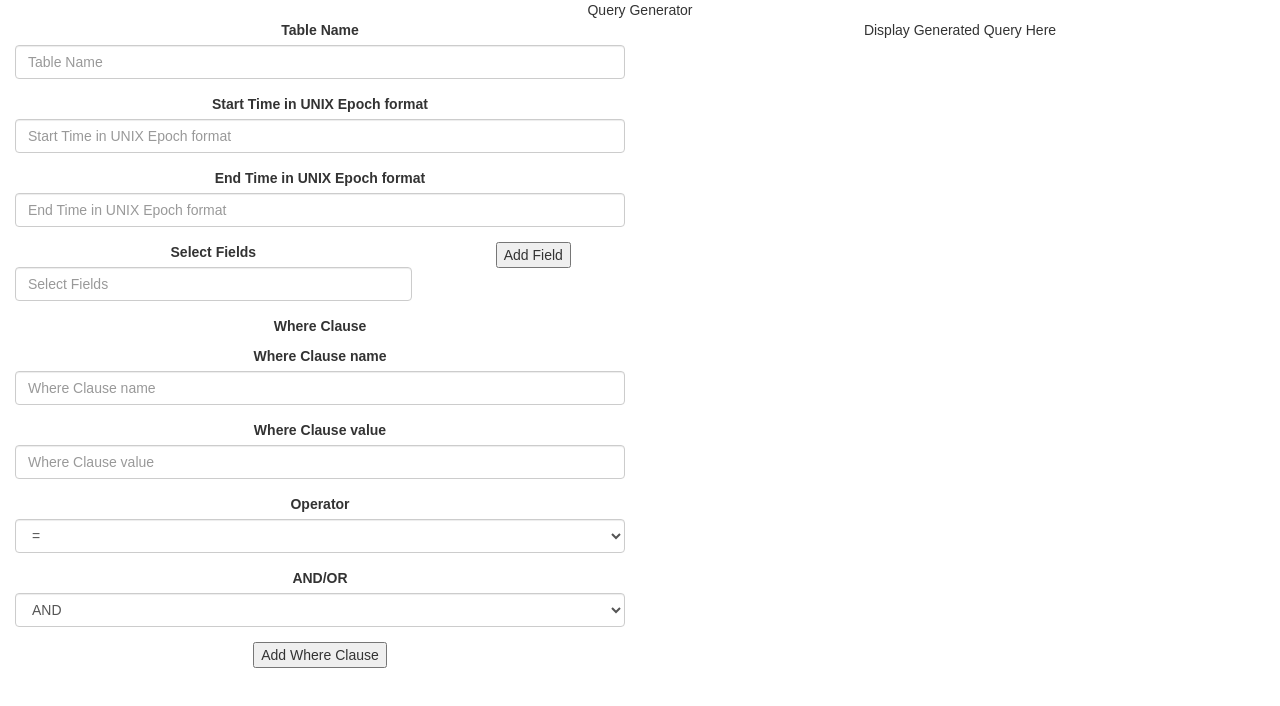
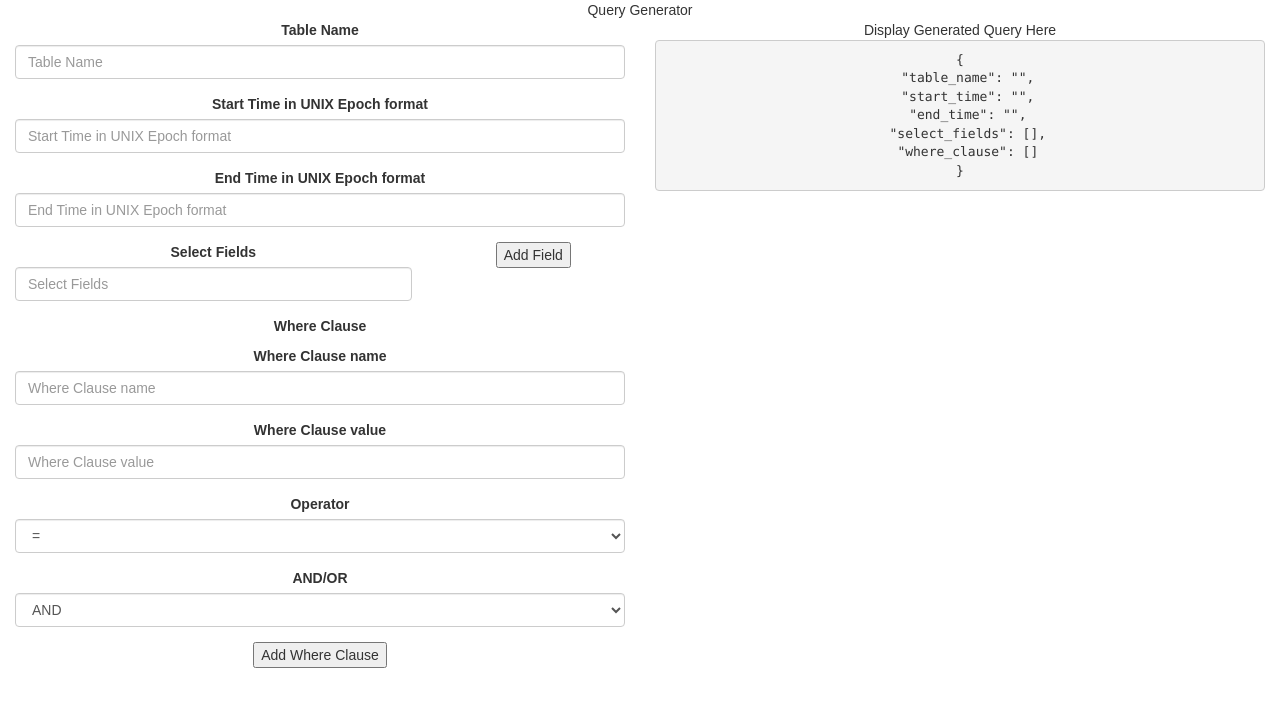
Before and after one commit to minseokim/juniperChallenge, a React (Create React App) app: page / in a window 1280 px wide. Shown: the top 706 px of the page. Built offline with nearby package versions, Linux system fonts and the light colour scheme.

Commit message:
Display generated query in QueryDisplay component

```diff
--- a/src/App.js
+++ b/src/App.js
@@ -24,8 +24,6 @@ class App extends Component {
 
     this.handleSelectFieldsAdd = this.handleSelectFieldsAdd.bind(this);
 
-    this.handleDropDownChange = this.handleDropDownChange.bind(this);
-
     this.handleWhereClauseAdd = this.handleWhereClauseAdd.bind(this);
   }
 
@@ -42,13 +40,6 @@ class App extends Component {
       prevState.formData.select_fields.push(newSelectedField);
       //Clear out select fields input after value is added
       prevState.formData.current_select_fields = "";
-      return prevState;
-    });
-  }
-
-  handleDropDownChange(label, value) {
-    this.setState(prevState => {
-      prevState.formData[label] = value;
       return prevState;
     });
   }
@@ -102,7 +93,10 @@ class App extends Component {
               />
             </div>
             <div className="col-sm-6">
-              <QueryDisplay />
+              <QueryDisplay
+                queryData={this.state.formData}
+                query={this.state.query}
+              />
             </div>
           </div>
         </section>
--- a/src/components/QueryDisplay.js
+++ b/src/components/QueryDisplay.js
@@ -1,9 +1,26 @@
 import React from 'react';
 
 const QueryDisplay = (props) => {
+
+  const generateQuery = () => {
+    const queryData = props.queryData;
+
+    const obj = {
+      table_name : queryData.table_name,
+      start_time: queryData.start_time,
+      end_time: queryData.end_time,
+      select_fields: queryData.select_fields,
+      where_clause: queryData.where_clause
+    };
+
+    const query = JSON.stringify(obj, null, 2);
+    return query;
+  };
+
   return (
     <div>
       Display Generated Query Here
+      <pre><code>{generateQuery()}</code></pre>
     </div>
     )
 }
```
Also changed, not shown: 1 other file (tests, documents, lock files or other folders). Lines whose indentation alone changed are shown as unchanged.
